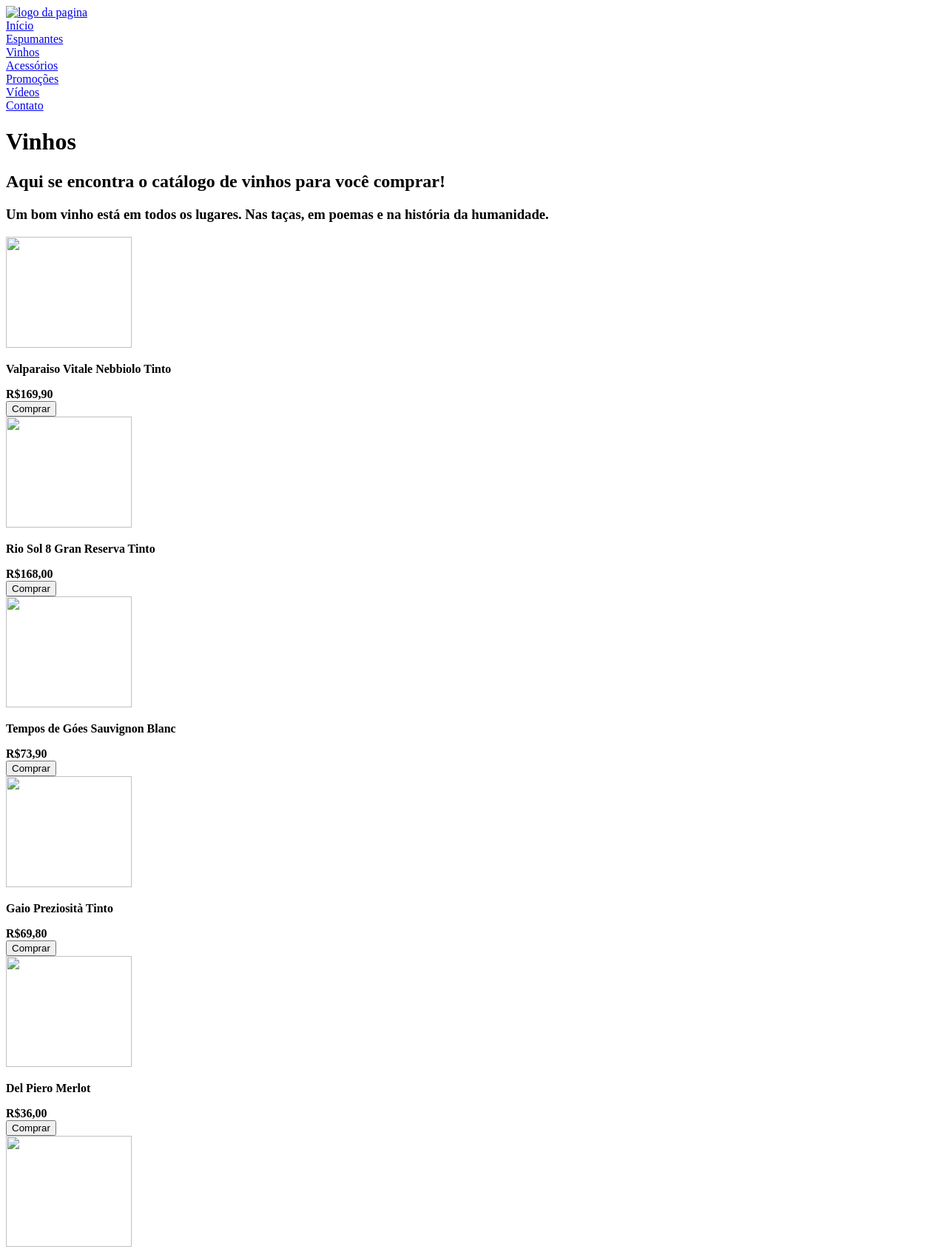
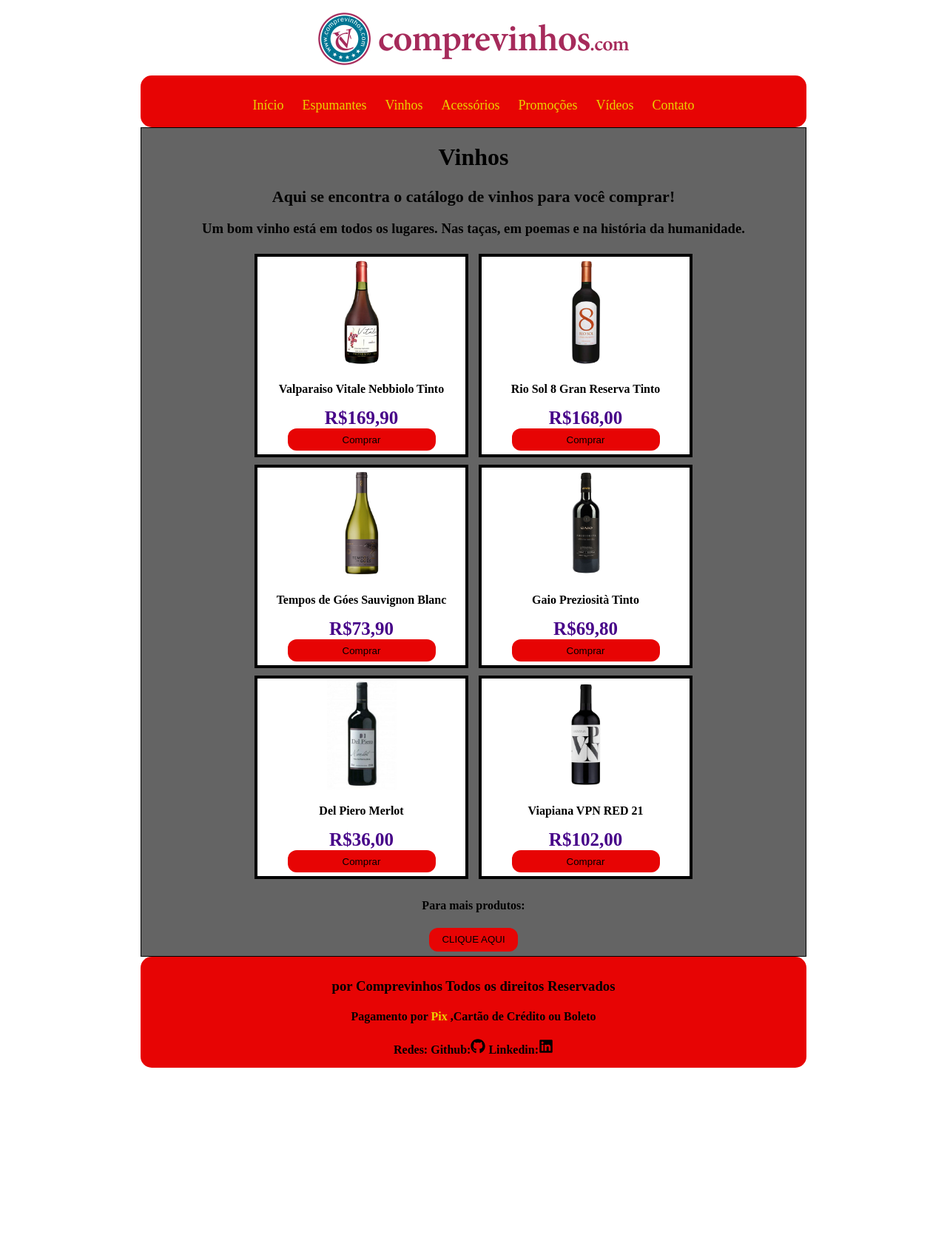
Before and after one commit to PenguinLx/Comprevinhos-Website, a plain HTML site: page Avaliação/html/vinhos.html in a window 1280 px wide. Shown: the top 1688 px of the page at 74% size. After the commit the page ends 1451 px from the top, so only its background shows below. Drawn offline with Linux system fonts and the light colour scheme; the site is published under a folder, as on GitHub Pages, so addresses that start at the root find nothing.

Commit message:
fixing the code ´-´

```diff
--- a/Avaliação/html/vinhos.html
+++ b/Avaliação/html/vinhos.html
@@ -4,20 +4,20 @@
     <meta charset="UTF-8">
     <meta name="viewport" content="width=device-width, initial-scale=1.0">
     <title>Comprevinhos|Vinhos</title>
-    <link rel="stylesheet" href="/Avaliação/css/vinhos.css">
+    <link rel="stylesheet" href="../css/vinhos.css">
 </head>
 <div id="container">
     <!--div container é a carcaça da página,onde todas as outras vão ficar-->
-    <div id="topo"><a href="/Avaliação/html/principal.html"><img src="/Avaliação/imagens/logo.png" alt="logo da pagina" title="comprevinhos"></a></div><!--div topo vai ser onde vai ficar a imagem da página-->
+    <div id="topo"><a href="./index.html"><img src="../imagens/logo.png" alt="logo da pagina" title="comprevinhos"></a></div><!--div topo vai ser onde vai ficar a imagem da página-->
     <div id="menu">
     <!--div menu é onde vai ficar os links para as páginas-->
-        <div id="link"><a href="/Avaliação/html/principal.html">Início</a></div>
-        <div id="link"><a href="/Avaliação/html/espumantes.html">Espumantes</a></div>
-        <div id="link"><a href="/Avaliação/html/vinhos.html">Vinhos</a></div>
-        <div id="link"><a href="/Avaliação/html/acessorios.html">Acessórios</a></div>
-        <div id="link"><a href="/Avaliação/html/promocoes.html">Promoções</a></div>
-        <div id="link"><a href="/Avaliação/html/videos.html">Vídeos</a></div>
-        <div id="link"><a href="/Avaliação/html/contato.html">Contato</a></div>
+        <div id="link"><a href="./index.html">Início</a></div>
+        <div id="link"><a href="./espumantes.html">Espumantes</a></div>
+        <div id="link"><a href="./vinhos.html">Vinhos</a></div>
+        <div id="link"><a href="./acessorios.html">Acessórios</a></div>
+        <div id="link"><a href="./promocoes.html">Promoções</a></div>
+        <div id="link"><a href="./videos.html">Vídeos</a></div>
+        <div id="link"><a href="./contato.html">Contato</a></div>
     </div>
     <div id="conteudo">
         <h1>Vinhos</h1>
@@ -28,7 +28,7 @@
 
            <div class="produto">
 
-            <div class="produtotop"><img src="/Avaliação/imagens/pagina vinhos/vinho valparaiso-nebbiolo.jpg" width="170px"
+            <div class="produtotop"><img src="../imagens/pagina vinhos/vinho valparaiso-nebbiolo.jpg" width="170px"
             height="150px">
             </div>
             <div class="detalhes">
@@ -43,7 +43,7 @@
         <div class="caixa">
         <div class="produto">
 
-            <div class="produtotop"><img src="/Avaliação/imagens/pagina vinhos/vinho rio-sol-8-gan-reserva.jpg" width="170px"
+            <div class="produtotop"><img src="../imagens/pagina vinhos/vinho rio-sol-8-gan-reserva.jpg" width="170px"
             height="150px">
             </div>
             <div class="detalhes">
@@ -58,7 +58,7 @@
         <div class="caixa">
         <div class="produto">
 
-            <div class="produtotop"><img src="/Avaliação/imagens/pagina vinhos/vinho g_es_tempo_de_goes_sauvignon-blanc.jpg" width="170px"
+            <div class="produtotop"><img src="../imagens/pagina vinhos/vinho g_es_tempo_de_goes_sauvignon-blanc.jpg" width="170px"
             height="150px">
             </div>
             <div class="detalhes">
@@ -73,7 +73,7 @@
         <div class="caixa">
         <div class="produto">
 
-            <div class="produtotop"><img src="/Avaliação/imagens/pagina vinhos/vinho gaio-preziosita-tinto.jpg" width="170px"
+            <div class="produtotop"><img src="../imagens/pagina vinhos/vinho gaio-preziosita-tinto.jpg" width="170px"
             height="150px">
             </div>
             <div class="detalhes">
@@ -88,7 +88,7 @@
         <div class="caixa">
         <div class="produto">
 
-            <div class="produtotop"><img src="/Avaliação/imagens/pagina vinhos/vinho del-piero-merlot.jpg" width="170px"
+            <div class="produtotop"><img src="../imagens/pagina vinhos/vinho del-piero-merlot.jpg" width="170px"
             height="150px">
             </div>
             <div class="detalhes">
@@ -104,7 +104,7 @@
         <div class="caixa">
         <div class="produto">
 
-            <div class="produtotop"><img src="/Avaliação/imagens/pagina vinhos/vinho viapiana_vpn_red21.jpg" width="170px"
+            <div class="produtotop"><img src="../imagens/pagina vinhos/vinho viapiana_vpn_red21.jpg" width="170px"
             height="150px">
             </div>
             <div class="detalhes">
@@ -128,8 +128,8 @@
         </h3>
     <h4>Pagamento por <a href="https://www.bcb.gov.br/estabilidadefinanceira/pix">Pix</a> ,Cartão de Crédito ou Boleto </h4>
 
-    <h4>Redes: Github:<a href="https://github.com/julianoSchaeffer"><img src="/Avaliação/imagens/github.svg" width="20px" height="20px"></a>
-    Linkedin:<a href="https://www.linkedin.com/in/juliano-lucena-schaeffer-99721226b/"><img src="/Avaliação/imagens/linkedin.svg" width="20px" height="20px"></a>
+    <h4>Redes: Github:<a href="https://github.com/julianoSchaeffer"><img src="../imagens/github.svg" width="20px" height="20px"></a>
+    Linkedin:<a href="https://www.linkedin.com/in/juliano-lucena-schaeffer-99721226b/"><img src="../imagens/linkedin.svg" width="20px" height="20px"></a>
     </h4>
 
        </div>
```
Also changed, not shown: Avaliação/html/acessorios.html (+3 -3 lines), Avaliação/html/contato.html (+11 -11 lines), Avaliação/html/espumantes.html (+15 -15 lines), Avaliação/html/index.html (renamed from Avaliação/index.html, +3 -3 lines), Avaliação/html/promocoes.html (+17 -17 lines), Avaliação/html/videos.html (+11 -11 lines), Avaliação/css/style.css (renamed from Avaliação/style.css).
